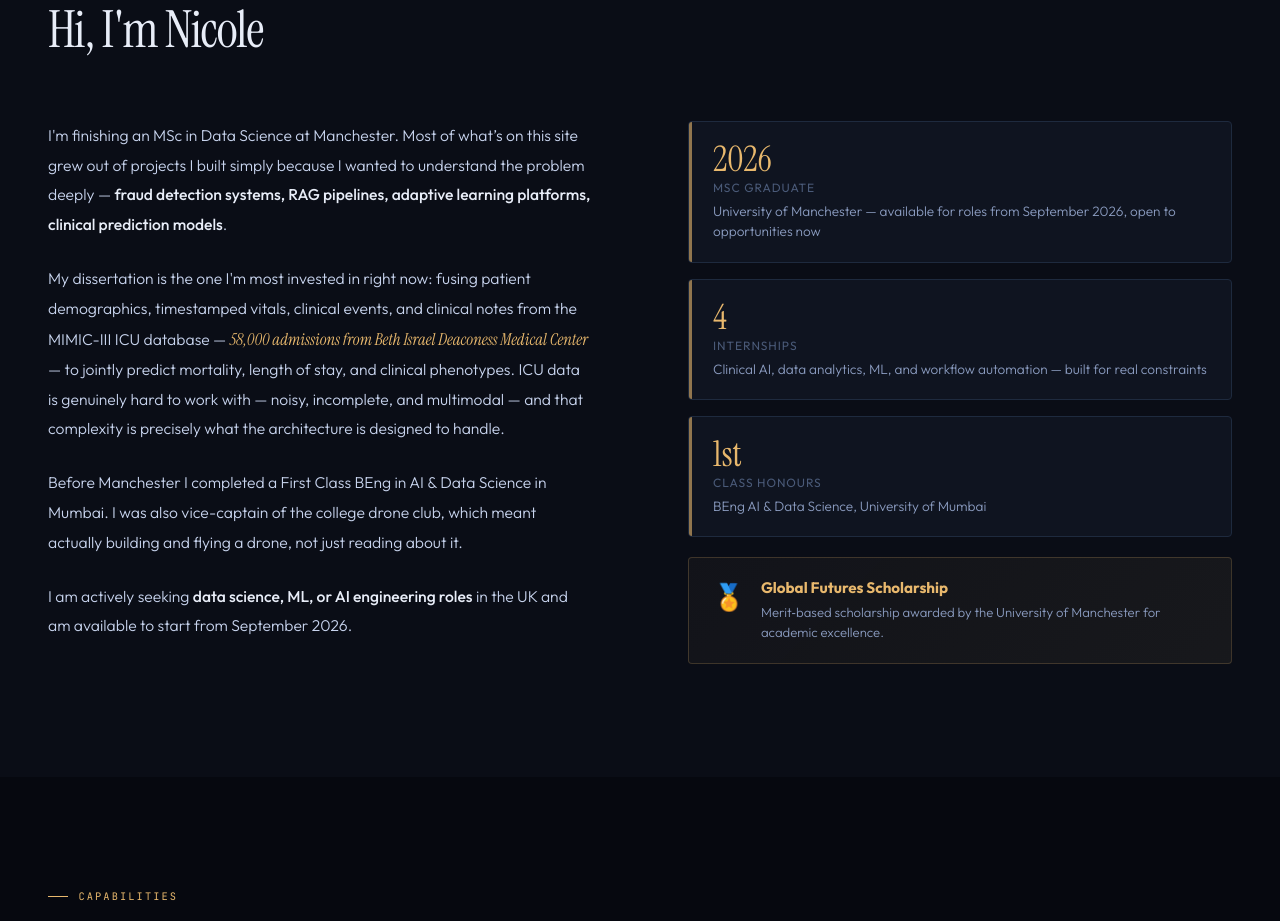
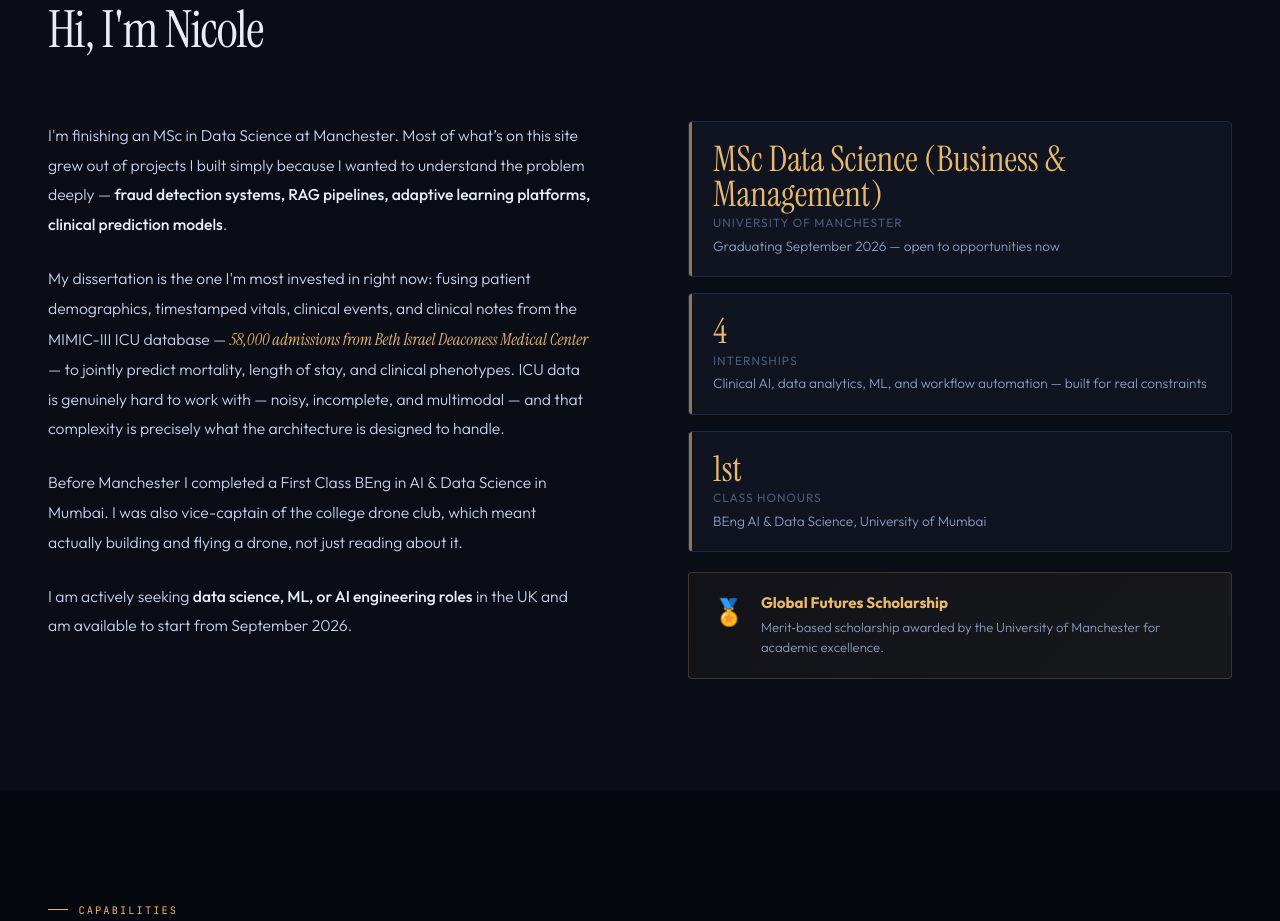
Before and after one commit to nicolemas27/nicolemas27.github.io, a plain HTML site: page index.html in a window 1280 px wide. Shown: the part 940-1861 px from the top of the page. Drawn offline with Linux system fonts and the light colour scheme.

Commit message:
Revise
Updated educational information and graduation details.

```diff
--- a/index.html
+++ b/index.html
@@ -355,9 +355,9 @@ footer{padding:2rem 3rem;border-top:1px solid var(--border);display:flex;justify
     <div class="about-aside reveal">
       <div class="fact-stack">
         <div class="fact-item">
-          <div class="fact-num">2026</div>
-          <div class="fact-label">MSc Graduate</div>
-          <div class="fact-desc">University of Manchester — available for roles from September 2026, open to opportunities now</div>
+          <div class="fact-num">MSc Data Science (Business & Management)</div>
+          <div class="fact-label">University of Manchester</div>
+          <div class="fact-desc">Graduating September 2026 — open to opportunities now</div>
         </div>
         <div class="fact-item">
           <div class="fact-num">4</div>
```
